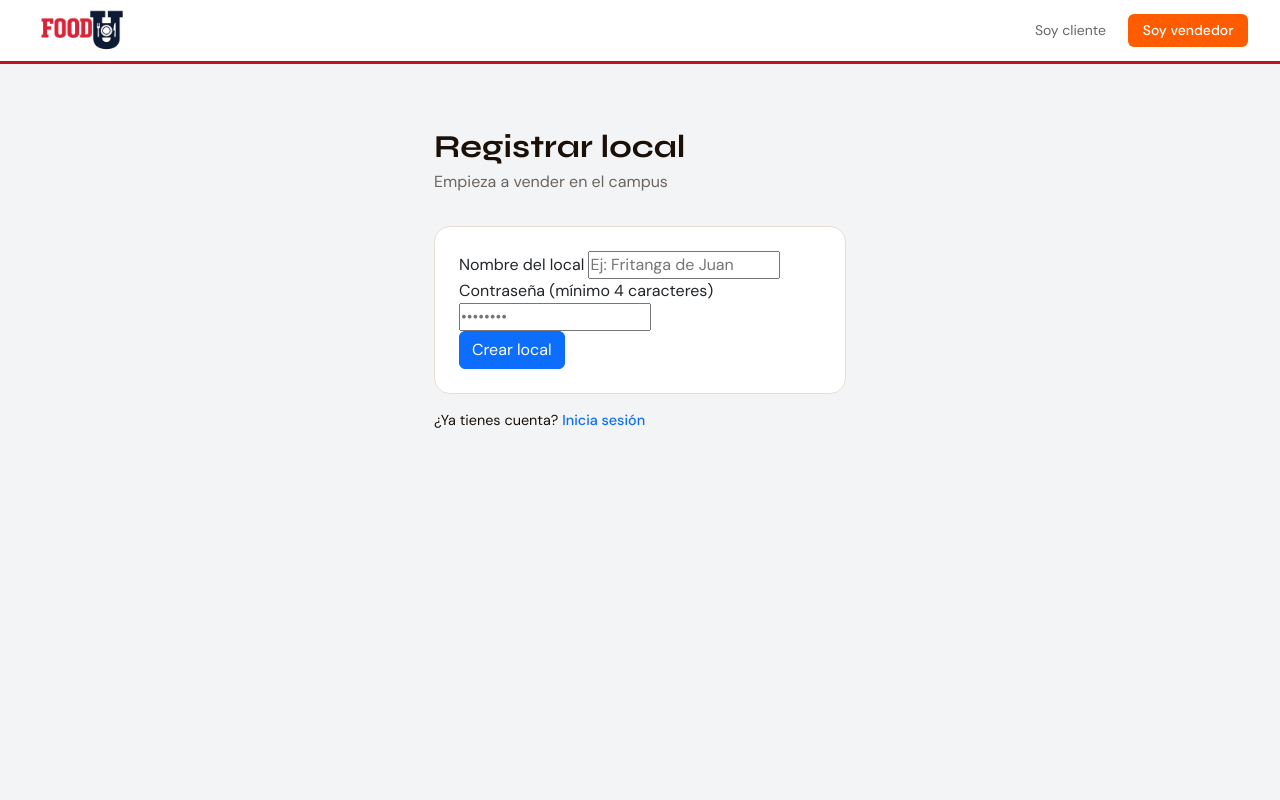
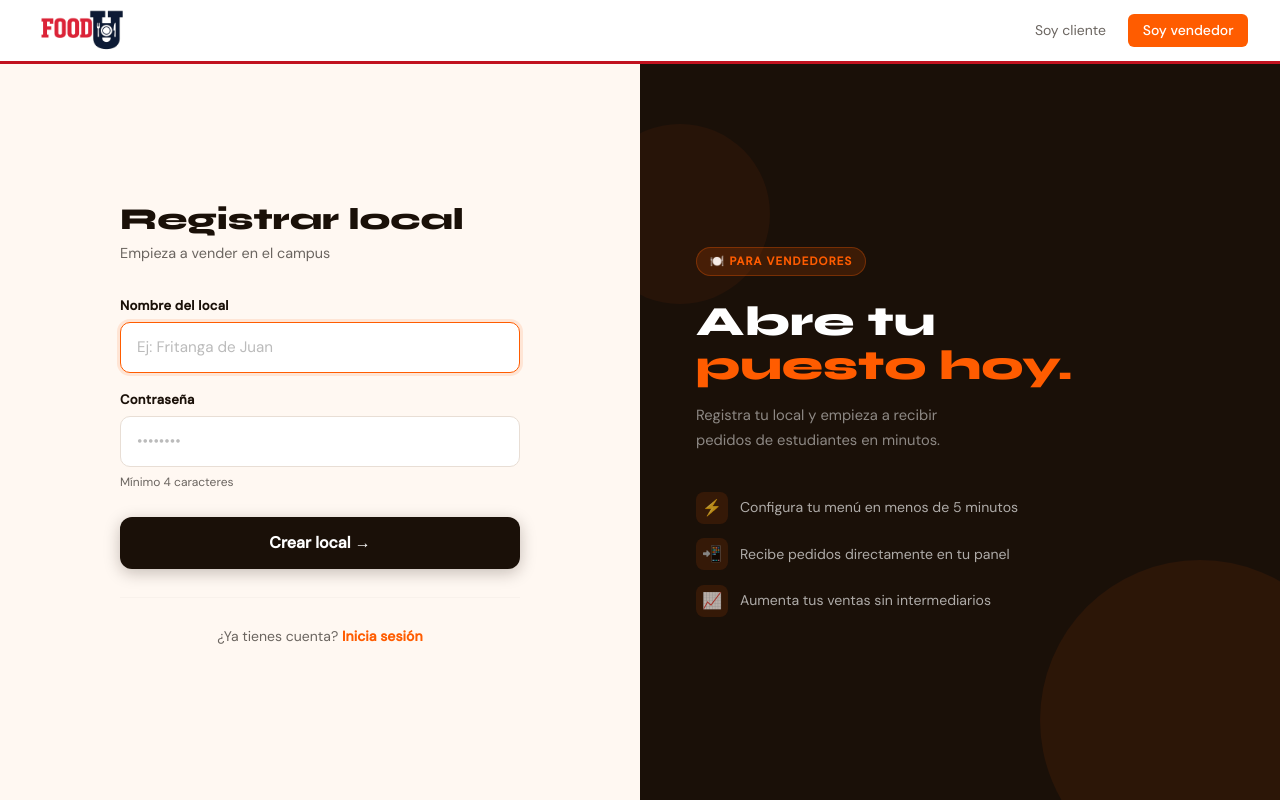
Before and after one commit to Jhoan-rios/Food-U, a Flask app: page /vendedor/registro in a window 1280 px wide. Run offline with Flask 3, Linux system fonts and the light colour scheme.

Commit message:
Updated registro_vendedor.html

```diff
--- a/templates/registro_vendedor.html
+++ b/templates/registro_vendedor.html
@@ -1,33 +1,254 @@
 {% extends "base.html" %}
 {% block titulo %}Registro vendedor{% endblock %}
+
+{% block estilos %}
+<style>
+  .vend-page {
+    min-height: calc(100vh - 64px);
+    display: grid;
+    grid-template-columns: 1fr 1fr;
+  }
+
+  /* ── Panel decorativo (derecha, oscuro) ── */
+  .vend-panel-der {
+    background: var(--oscuro);
+    display: flex;
+    flex-direction: column;
+    justify-content: center;
+    align-items: flex-start;
+    padding: 4rem 3.5rem;
+    position: relative;
+    overflow: hidden;
+    order: 2;
+  }
+  .vend-panel-der::before {
+    content: '';
+    position: absolute;
+    width: 320px; height: 320px;
+    border-radius: 50%;
+    background: rgba(255,92,0,0.08);
+    bottom: -80px; right: -80px;
+  }
+  .vend-panel-der::after {
+    content: '';
+    position: absolute;
+    width: 180px; height: 180px;
+    border-radius: 50%;
+    background: rgba(255,92,0,0.06);
+    top: 60px; left: -50px;
+  }
+  .vend-deco-badge {
+    display: inline-flex;
+    align-items: center;
+    gap: 0.5rem;
+    background: rgba(255,92,0,0.15);
+    border: 1px solid rgba(255,92,0,0.3);
+    color: var(--naranja);
+    font-size: 0.72rem;
+    font-weight: 700;
+    letter-spacing: 0.1em;
+    text-transform: uppercase;
+    padding: 0.3rem 0.8rem;
+    border-radius: 999px;
+    margin-bottom: 1.5rem;
+  }
+  .vend-deco-title {
+    font-family: 'Syne', sans-serif;
+    font-size: 2.6rem;
+    font-weight: 800;
+    color: #fff;
+    line-height: 1.05;
+    margin-bottom: 1rem;
+  }
+  .vend-deco-title span { color: var(--naranja); }
+  .vend-deco-sub {
+    color: rgba(255,255,255,0.5);
+    font-size: 0.92rem;
+    line-height: 1.65;
+    max-width: 290px;
+    margin-bottom: 2.5rem;
+  }
+  .vend-deco-items {
+    display: flex;
+    flex-direction: column;
+    gap: 0.9rem;
+  }
+  .vend-deco-item {
+    display: flex;
+    align-items: center;
+    gap: 0.75rem;
+    color: rgba(255,255,255,0.65);
+    font-size: 0.88rem;
+  }
+  .vend-deco-item .ico {
+    width: 32px; height: 32px;
+    border-radius: 8px;
+    background: rgba(255,92,0,0.12);
+    display: flex; align-items: center; justify-content: center;
+    font-size: 1rem;
+    flex-shrink: 0;
+  }
+
+  /* ── Panel izquierdo (formulario) ── */
+  .vend-panel-izq {
+    background: var(--crema);
+    display: flex;
+    flex-direction: column;
+    justify-content: center;
+    align-items: center;
+    padding: 3rem 2.5rem;
+    order: 1;
+  }
+  .vend-form-box {
+    width: 100%;
+    max-width: 400px;
+  }
+  .vend-form-box h1 {
+    font-family: 'Syne', sans-serif;
+    font-size: 1.9rem;
+    font-weight: 800;
+    color: var(--oscuro);
+    margin-bottom: 0.35rem;
+  }
+  .vend-form-box .sub {
+    color: var(--gris);
+    font-size: 0.9rem;
+    margin-bottom: 2rem;
+  }
+
+  .campo-grupo {
+    display: flex;
+    flex-direction: column;
+    gap: 0.4rem;
+    margin-bottom: 1.1rem;
+  }
+  .campo-grupo label {
+    font-size: 0.82rem;
+    font-weight: 600;
+    color: var(--oscuro);
+    letter-spacing: 0.02em;
+  }
+  .campo-grupo input {
+    padding: 0.8rem 1rem;
+    border: 1.5px solid var(--borde);
+    border-radius: 10px;
+    font-family: 'DM Sans', sans-serif;
+    font-size: 0.95rem;
+    color: var(--oscuro);
+    background: white;
+    outline: none;
+    transition: border-color 0.2s, box-shadow 0.2s;
+  }
+  .campo-grupo input:focus {
+    border-color: var(--naranja);
+    box-shadow: 0 0 0 3px rgba(255,92,0,0.12);
+  }
+  .campo-grupo input::placeholder { color: #bbb; }
+  .campo-hint {
+    font-size: 0.75rem;
+    color: var(--gris);
+  }
+
+  .btn-vend {
+    width: 100%;
+    padding: 0.9rem;
+    background: var(--oscuro);
+    color: white;
+    font-family: 'DM Sans', sans-serif;
+    font-size: 1rem;
+    font-weight: 600;
+    border: none;
+    border-radius: 12px;
+    cursor: pointer;
+    margin-top: 0.5rem;
+    transition: background 0.2s, transform 0.15s;
+    box-shadow: 0 4px 16px rgba(26,16,8,0.25);
+  }
+  .btn-vend:hover {
+    background: #2e2010;
+    transform: translateY(-1px);
+  }
+
+  .vend-footer {
+    text-align: center;
+    margin-top: 1.5rem;
+    font-size: 0.875rem;
+    color: var(--gris);
+  }
+  .vend-footer a {
+    color: var(--naranja);
+    font-weight: 600;
+    text-decoration: none;
+  }
+  .vend-footer a:hover { text-decoration: underline; }
+
+  .vend-divider {
+    border: none;
+    border-top: 1px solid var(--borde);
+    margin: 1.75rem 0;
+  }
+
+  @media (max-width: 768px) {
+    .vend-page { grid-template-columns: 1fr; }
+    .vend-panel-der { display: none; }
+    .vend-panel-izq { padding: 2.5rem 1.5rem; order: 1; }
+  }
+</style>
+{% endblock %}
+
 {% block contenido %}
-<div class="contenedor-sm">
-    <div style="margin-top:2rem;">
-  <h1>Registrar local</h1>
-    <p class="subtitulo">Empieza a vender en el campus</p>
+<div class="vend-page">
 
-    <div class="card">
-        <form method="POST">
-            <div class="campo">
-                <label>Nombre del local</label>
-                <input type="text" name="nombre" placeholder="Ej: Fritanga de Juan" required>
-            </div>
-            <div class="campo">
-                <label>Contraseña (mínimo 4 caracteres)</label>
-                <input type="password" name="contrasena" placeholder="••••••••" required minlength="4">
-            </div>
+  <!-- Formulario (izquierda) -->
+  <div class="vend-panel-izq">
+    <div class="vend-form-box">
 
-            <button type="submit" class="btn btn-primary">Crear local</button>
+      <h1>Registrar local</h1>
+      <p class="sub">Empieza a vender en el campus</p>
 
+      <form method="POST">
+        <div class="campo-grupo">
+          <label for="nombre">Nombre del local</label>
+          <input type="text" id="nombre" name="nombre" placeholder="Ej: Fritanga de Juan" required autofocus>
+        </div>
+        <div class="campo-grupo">
+          <label for="contrasena">Contraseña</label>
+          <input type="password" id="contrasena" name="contrasena" placeholder="••••••••" required minlength="4">
+          <span class="campo-hint">Mínimo 4 caracteres</span>
+        </div>
+        <button type="submit" class="btn-vend">Crear local →</button>
+      </form>
 
+      <hr class="vend-divider">
 
-        </form>
+      <p class="vend-footer">
+        ¿Ya tienes cuenta?
+        <a href="{{ url_for('login_vendedor') }}">Inicia sesión</a>
+      </p>
+
     </div>
-    <p class="texto-centro texto-gris" style="margin-top:1rem; font-size:0.9rem;">
-        ¿Ya tienes cuenta?
-        <a href="{{ url_for('login_vendedor') }}" class="texto-naranja" style="text-decoration:none; font-weight:500;">Inicia sesión</a>
-    </p>
+  </div>
+
+  <!-- Panel decorativo (derecha) -->
+  <div class="vend-panel-der">
+    <span class="vend-deco-badge">🍽️ Para vendedores</span>
+    <h2 class="vend-deco-title">Abre tu<br><span>puesto hoy.</span></h2>
+    <p class="vend-deco-sub">Registra tu local y empieza a recibir pedidos de estudiantes en minutos.</p>
+    <div class="vend-deco-items">
+      <div class="vend-deco-item">
+        <span class="ico">⚡</span>
+        <span>Configura tu menú en menos de 5 minutos</span>
+      </div>
+      <div class="vend-deco-item">
+        <span class="ico">📲</span>
+        <span>Recibe pedidos directamente en tu panel</span>
+      </div>
+      <div class="vend-deco-item">
+        <span class="ico">📈</span>
+        <span>Aumenta tus ventas sin intermediarios</span>
+      </div>
     </div>
-    </div>
+  </div>
 
+</div>
 {% endblock %}
```
